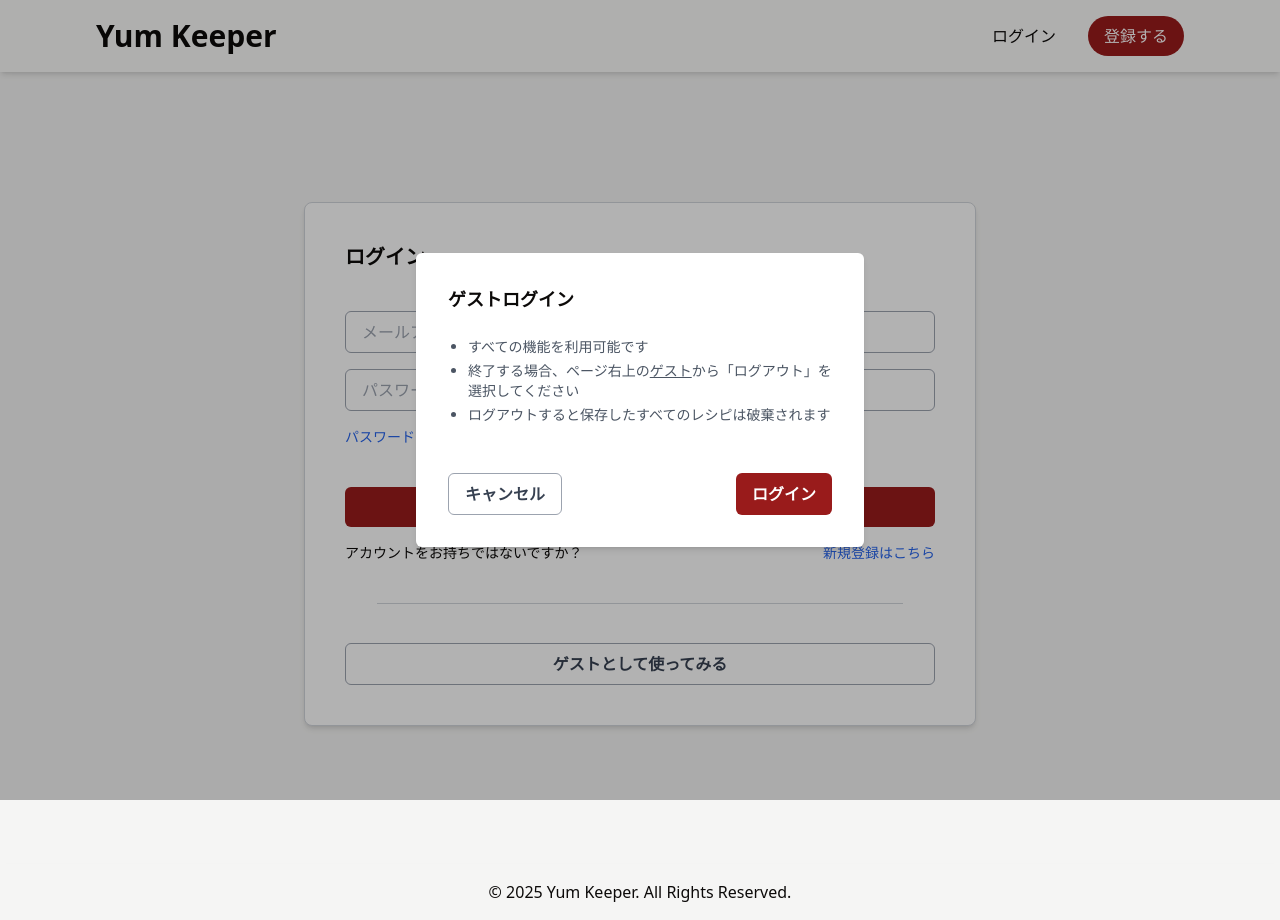
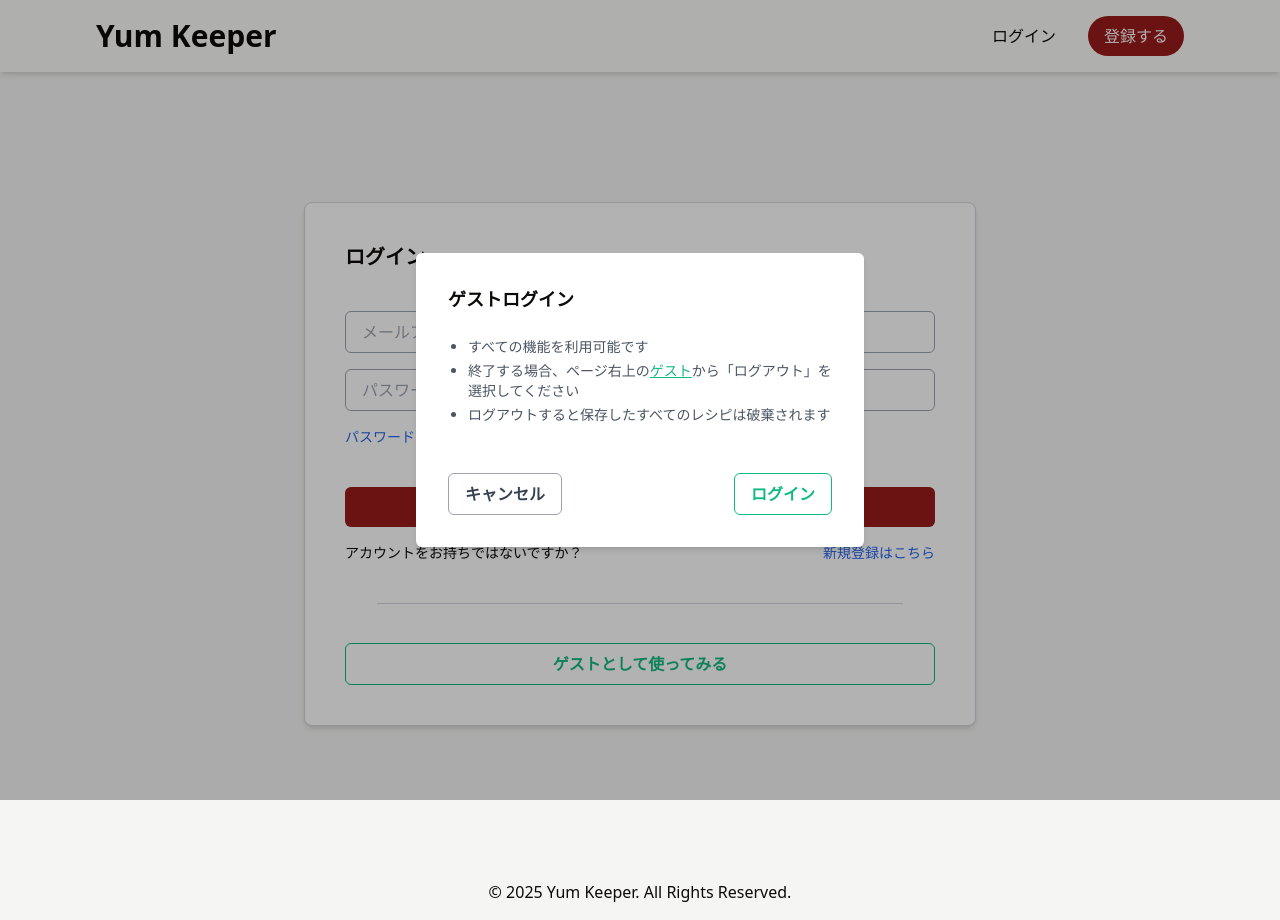
Before and after one commit to y4tk8/yumkeeper_frontend, a Next.js app: page /signin in a window 1280 px wide. Both pictures are taken after a click on the button "ゲストとして使ってみる". Built offline with nearby package versions, Linux system fonts and the light colour scheme; no server answers.

Commit message:
chore: ボタンや文字をゲスト用の配色に変更 #149

```diff
--- a/src/app/(auth)/signin/page.tsx
+++ b/src/app/(auth)/signin/page.tsx
@@ -125,7 +125,7 @@ export default function SingInPage() {
 
         <Button
           type="button"
-          variant="outline"
+          variant="guest"
           fullWidth
           onClick={() => setIsGuestModalOpen(true)}
         >
--- a/src/app/(auth)/signup/page.tsx
+++ b/src/app/(auth)/signup/page.tsx
@@ -103,7 +103,7 @@ export default function SingUpPage() {
 
         <Button
           type="button"
-          variant="outline"
+          variant="guest"
           fullWidth
           onClick={() => setIsGuestModalOpen(true)}
         >
--- a/src/components/auth/GuestSignInDialog.tsx
+++ b/src/components/auth/GuestSignInDialog.tsx
@@ -90,14 +90,14 @@ export default function GuestSignInDialog({ open, onClose }: GuestSignInDialogPr
           <div className="text-sm text-gray-600">
             <ul className="list-disc pl-5 space-y-1">
               <li>すべての機能を利用可能です</li>
-              <li>終了する場合、ページ右上の<span className="underline">ゲスト</span>から「ログアウト」を選択してください</li>
+              <li>終了する場合、ページ右上の<span className="text-emerald-500 underline">ゲスト</span>から「ログアウト」を選択してください</li>
               <li>ログアウトすると保存したすべてのレシピは破棄されます</li>
             </ul>
           </div>
 
           <div className="flex justify-between mt-12">
             <Button variant="outline" onClick={onClose}>キャンセル</Button>
-            <Button onClick={handleGuestSignIn} disabled={isSubmitting}>
+            <Button variant="guest" onClick={handleGuestSignIn} disabled={isSubmitting}>
               {isSubmitting ? "処理中..." : "ログイン"}
             </Button>
           </div>
```
